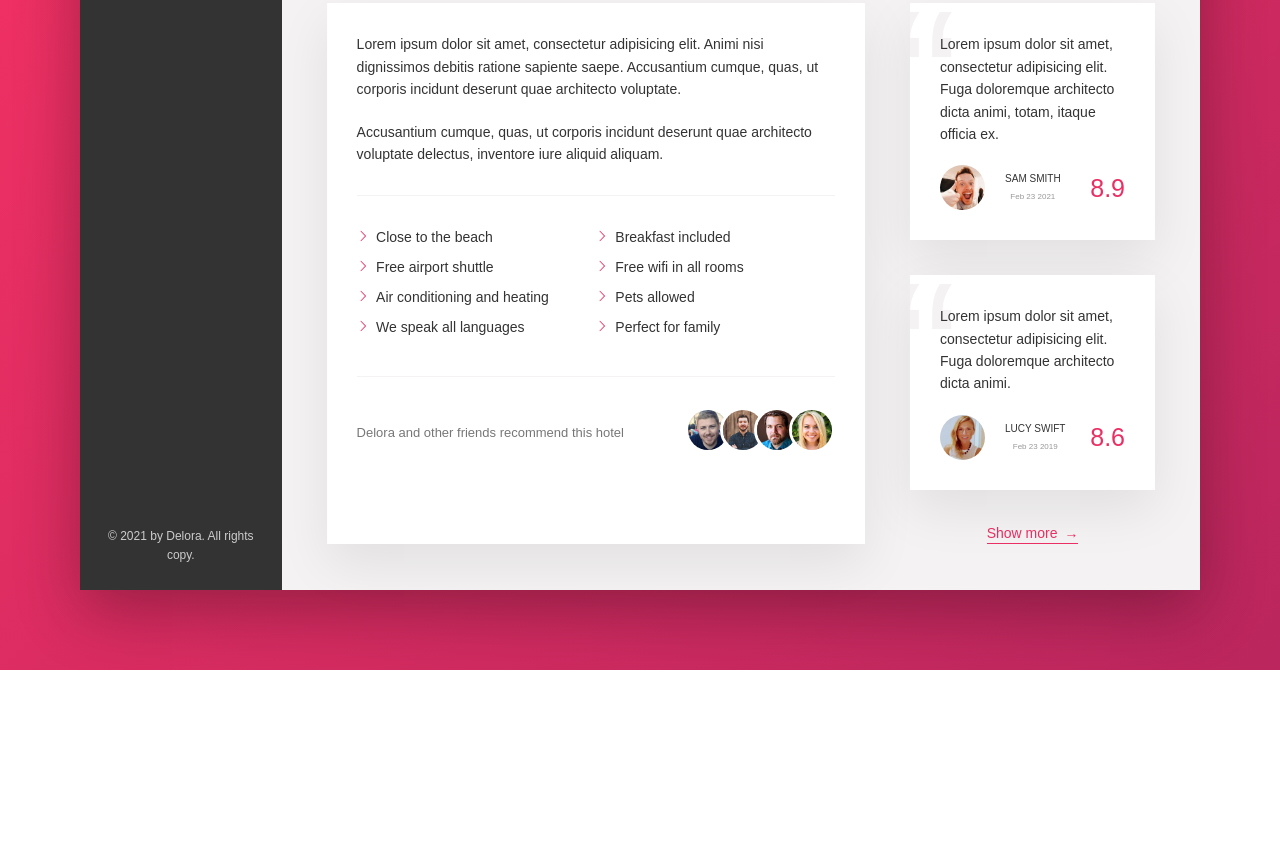
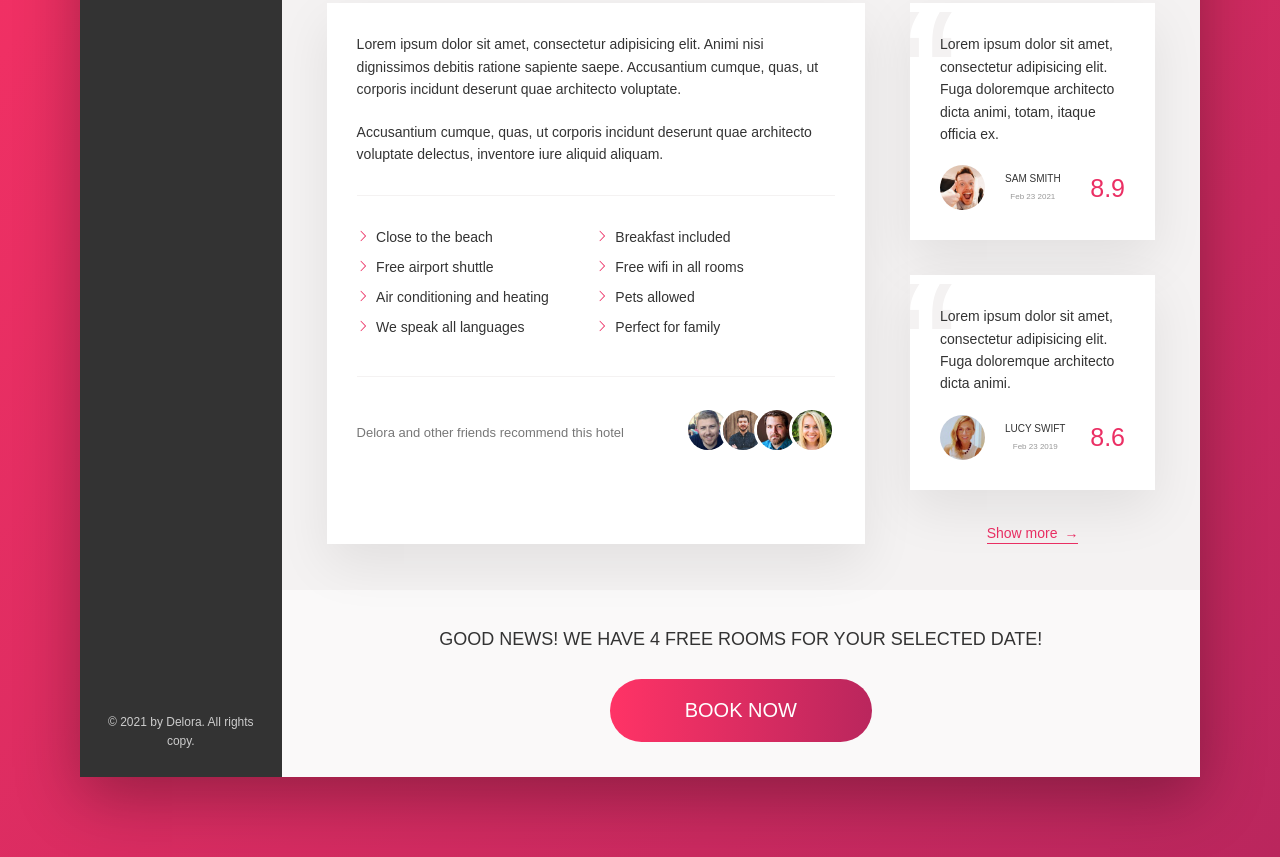
Before and after one commit to duyendtcidm/Trillo-app, a website: page index.html in a window 1280 px wide. Shown: the part 636-1493 px from the top of the page. Before the commit the page ends 1306 px from the top, so only its background shows below. Drawn offline with Linux system fonts and the light colour scheme.

Commit message:
cta section

```diff
--- a/index.html
+++ b/index.html
@@ -198,7 +198,18 @@
                             </figcaption>
                         </figure>
                         <button class="btn-inline">Show more <span> &rarr;</span></button>
+
                     </div>
+
+                </div>
+                <div class="cta">
+                    <h2 class="cta__book-now">
+                        Good news! we have 4 free rooms for your selected date!
+                    </h2>
+                    <button class="btn">
+                        <span class="btn__visiable">Book now</span>
+                        <span class="btn__invisiable">Only 4 rooms left</span>
+                    </button>
                 </div>
             </main>
         </div>
--- a/sass/_components.scss
+++ b/sass/_components.scss
@@ -394,3 +394,58 @@
         line-height: 1;
     }
 }
+
+///////////////////////////////////////
+// CTA -CALL TO ACTION
+.cta {
+    padding: 3.5rem 0;
+    text-align: center;
+    &__book-now {
+        font-size: 1.8rem;
+        font-weight: 300;
+        text-transform: uppercase;
+        margin-bottom: 2.5rem;
+    }
+}
+
+///////////////////////////////////////
+// BUTTON
+.btn {
+    font-size: 2rem;
+    font-weight: 300;
+    color: #fff;
+    border: none;
+    border-radius: 100px;
+    text-transform: uppercase;
+    background-image: linear-gradient(to right, var(--color-primary-light), var(--color-primary-dark));
+    position: relative;
+    overflow: hidden;
+    &>* {
+        display: inline-block;
+        height: 100%;
+        width: 100%;
+        transition: all .2s;
+    }
+    &__visiable {
+        padding: 2rem 7.5rem;
+    }
+    &__invisiable {
+        position: absolute;
+        padding: 2rem 0;
+        top: -100%;
+        left: 0;
+    }
+    &:hover {
+        background-image: linear-gradient(to left, var(--color-primary-light), var(--color-primary-dark));
+    }
+    &:hover &__visiable {
+        transform: translateY(100%);
+    }
+    &:hover &__invisiable {
+        top: 0;
+    }
+    &:focus {
+        outline: none;
+        animation: pulsate 1s infinite;
+    }
+}
```
Also changed, not shown: css/style.css.
